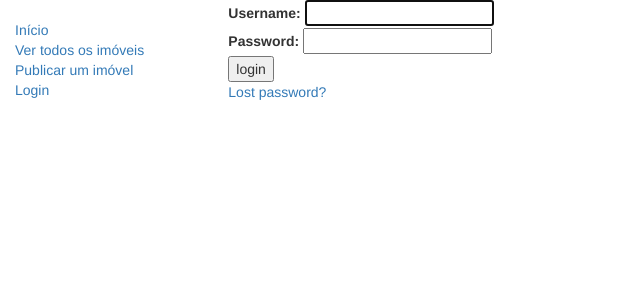
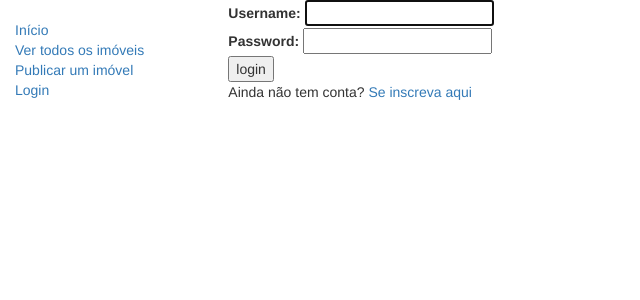
Before and after one commit to majard/alugaja, a Django app: page /accounts/login/ in a window 1280 px wide. Shown: the top 300 px of the page, without its empty margins (0-640 px from the left). Run offline with Django 3.2, Linux system fonts and the light colour scheme; some libraries are stand-ins or nearby versions.

Commit message:
Added a link to the signup page in the login page

```diff
--- a/templates/registration/login.html
+++ b/templates/registration/login.html
@@ -34,6 +34,7 @@
 </form>
 
 {# Assumes you setup the password_reset view in your URLconf #}
-<p><a href="{% url 'password_reset' %}">Lost password?</a></p>
+{#<p><a href="{% url 'password_reset' %}">Lost password?</a></p>#}
+<p>Ainda não tem conta? <a href="{% url 'signup' %}">Se inscreva aqui</a></p>
 
 {% endblock %}
```
